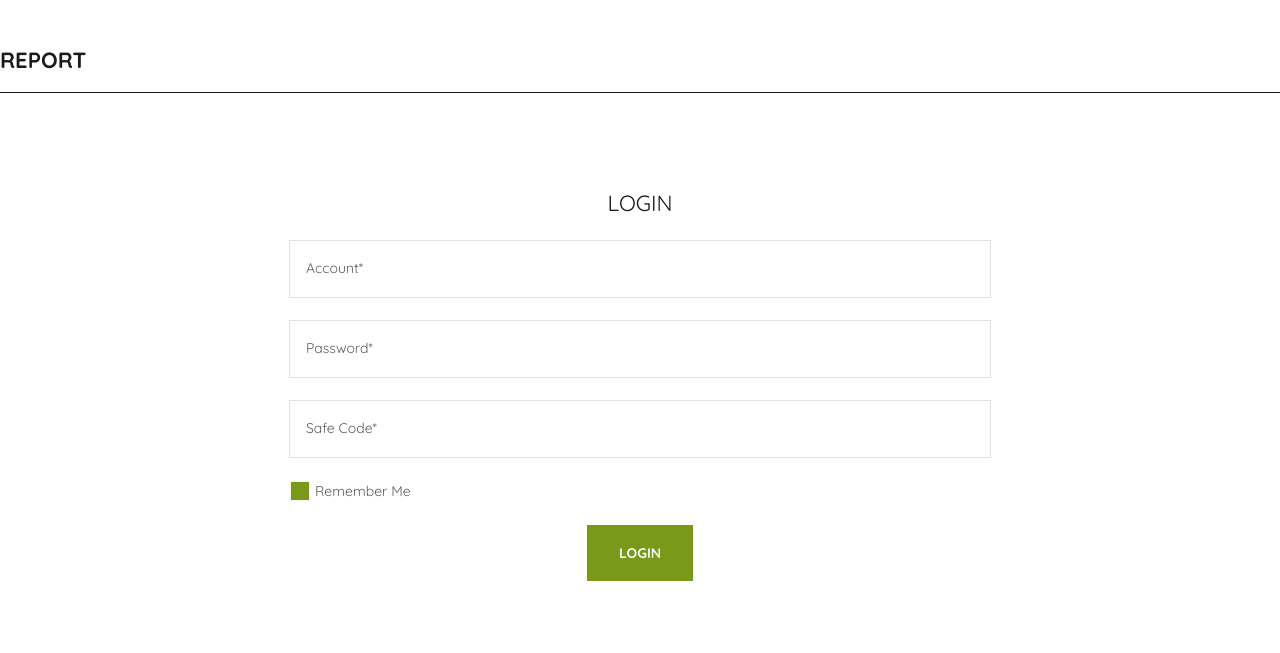
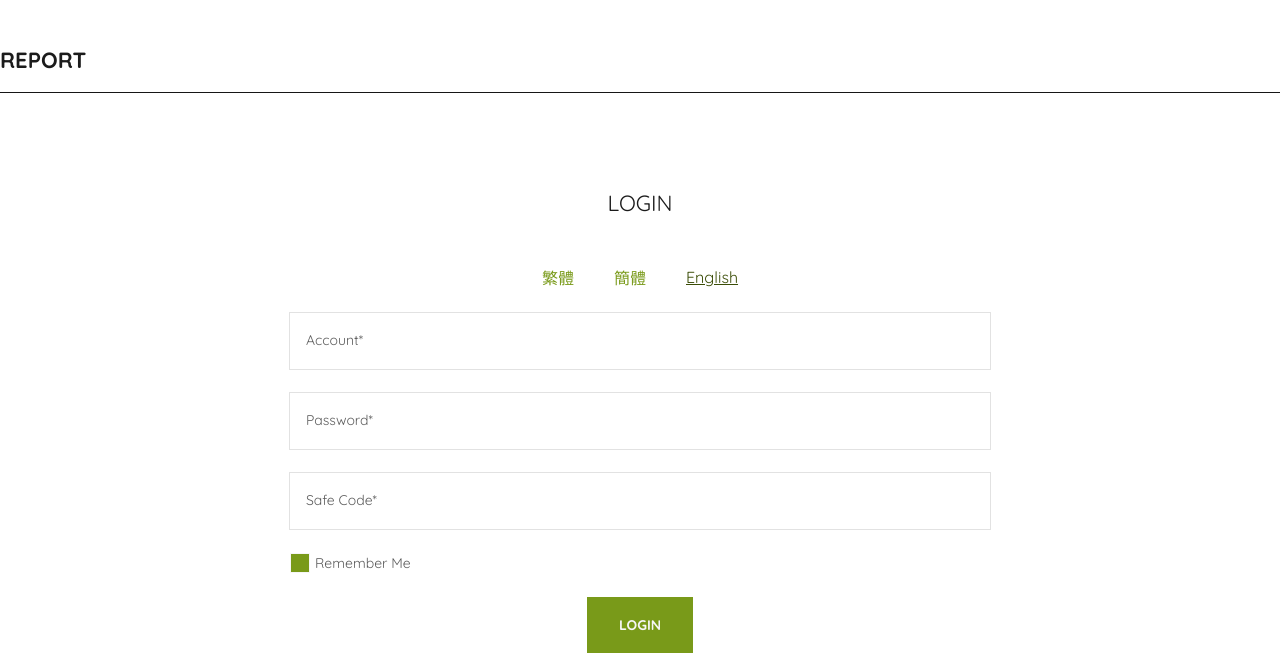
Before and after one commit to tachibananeko/bbo, a plain HTML site: page tpl/report.html in a window 1280 px wide. Shown: the part 175-828 px from the top of the page. Drawn offline with nearby package versions, Linux system fonts and the light colour scheme.

Commit message:
語系補完

```diff
--- a/scss/_home.scss
+++ b/scss/_home.scss
@@ -325,6 +325,29 @@
 
 
 // report.html
+.lang{
+    @include d_f(flex, center, center);
+    width: 100%;
+    font-size: 16px;
+
+    li{
+        @extend %hand;
+        padding: 24px 0;
+        margin: 0 20px;
+        color: map-get($txt_color, green);
+
+        &.--on{
+            pointer-events: none;
+            color: map-get($txt_color, darkgreen);
+            text-decoration: underline;
+        }
+
+        @include hoverHandler{
+            color: map-get($txt_color, darkgreen);
+        }
+    }
+}
+
 .remberArea{
     @include d_f(flex, center, 0);
     margin-top: 24px;
--- a/tpl/report.html
+++ b/tpl/report.html
@@ -23,7 +23,14 @@
 
 
     <div class="contact --report">
+
         <h2>LOGIN</h2>
+
+        <div class="lang">
+            <li>繁體</li>
+            <li>簡體</li>
+            <li class="--on">English</li>
+        </div>
 
         <label class="normal_input">
             <input type="text" autocapitalize="off" autocorrect="off" autocomplete="username">
```
Also changed, not shown: style/all.min.css, 1 other file.
